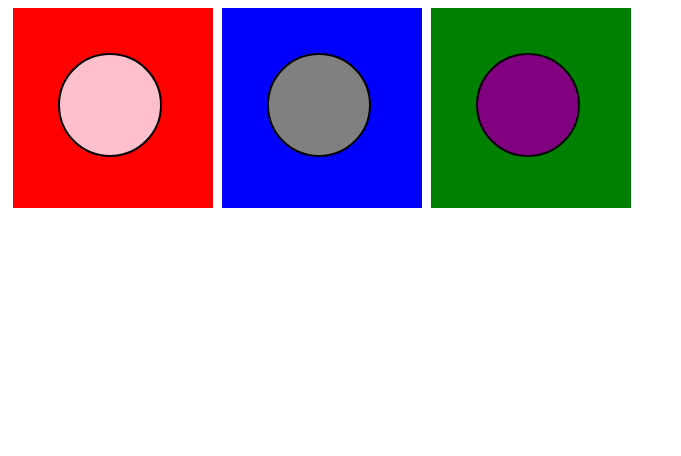
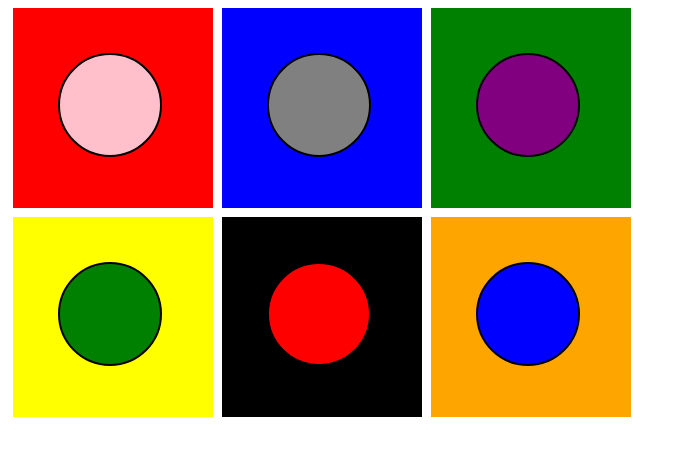
Before and after one commit to noszczykmichal/zadanie-domowe-css, a plain HTML site: page index.html in a window 1280 px wide. Shown: the whole page, without its empty margins (0-681 px from the left). Drawn offline with Linux system fonts and the light colour scheme.

Commit message:
second row

```diff
--- a/css/style.css
+++ b/css/style.css
@@ -1,3 +1,9 @@
+.container{
+    height:auto;
+    width:auto;
+}
+
+
 .square{
     height: 200px;
     width: 200px;
@@ -39,3 +45,15 @@
 .purple{
     background-color: purple;
 }
+
+.orange{
+    background-color: orange;
+}
+
+.yellow{
+    background-color: yellow;
+}
+
+.black{
+    background-color: black;
+}
--- a/index.html
+++ b/index.html
@@ -10,6 +10,7 @@
 <body>
 <!-- first row -->
 
+    <div class="container">
         <div class="square red" id="pierwszy">
             <div class="circle pink" id="kpierwszy"></div>
         </div>
@@ -21,6 +22,24 @@
         <div class="square green">
             <div class="circle purple"></div>
         </div>
+    </div>
+
+<!-- second row -->
+
+    <div class="container">
+        <div class="square yellow">
+            <div class="circle green"></div>
+        </div>
+
+        <div class="square black">
+            <div class="circle red"></div>
+        </div>
+
+        <div class="square orange">
+            <div class="circle blue"></div>
+        </div>
+
+    </div>
 
 
 </body>
```
Lines whose indentation alone changed are shown as unchanged.
